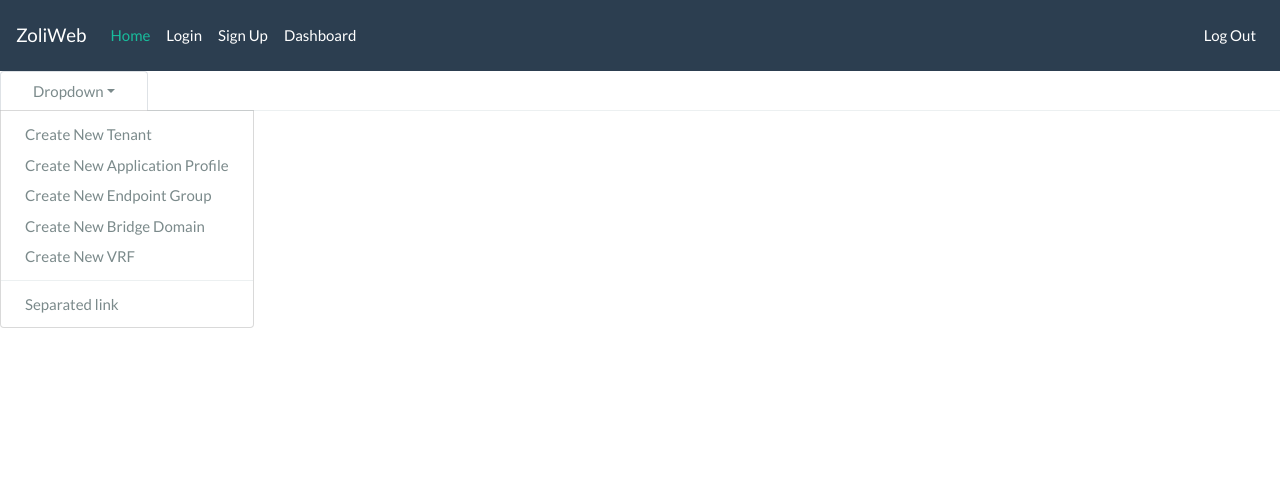
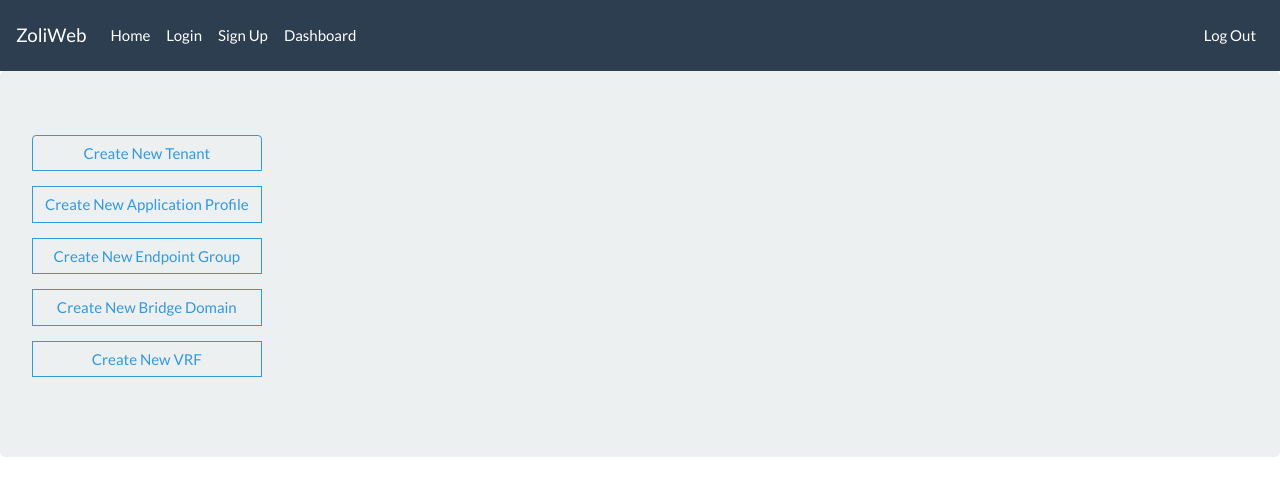
Before and after one commit to zoliron/Flask, a Flask app: page /dashboard in a window 1280 px wide. Shown: the top 496 px of the page. Run offline with Flask 2, Linux system fonts and the light colour scheme; a user stored in the database is signed in; some libraries are stand-ins or nearby versions.

Commit message:
Simple bootstrap implementation

```diff
--- a/templates/baseTemplate.html
+++ b/templates/baseTemplate.html
@@ -17,7 +17,7 @@
 
     <div class="collapse navbar-collapse" id="navbarColor01">
         <ul class="navbar-nav mr-auto">
-            <li class="nav-item active">
+            <li class="nav-item">
                 <a class="nav-link" href="/">Home <span class="sr-only">(current)</span></a>
             </li>
             <li class="nav-item">
--- a/templates/dashboard.html
+++ b/templates/dashboard.html
@@ -1,19 +1,18 @@
 {% extends "baseTemplate.html" %}
 
 {% block content %}
-<ul class="nav nav-tabs">
-  <li class="nav-item dropdown show">
-    <a class="nav-link dropdown-toggle" data-toggle="dropdown" href="#" role="button" aria-haspopup="true" aria-expanded="true">Dropdown</a>
-    <div class="dropdown-menu show" x-placement="bottom-start" style="position: absolute; will-change: transform; top: 0px; left: 0px; transform: translate3d(0px, 40px, 0px);">
-      <a class="dropdown-item" href="newTenant.html">Create New Tenant</a>
-      <a class="dropdown-item" href="#">Create New Application Profile</a>
-      <a class="dropdown-item" href="#">Create New Endpoint Group</a>
-      <a class="dropdown-item" href="#">Create New Bridge Domain</a>
-      <a class="dropdown-item" href="#">Create New VRF</a>
-      <div class="dropdown-divider"></div>
-      <a class="dropdown-item" href="#">Separated link</a>
+<div class="jumbotron">
+    <div class="btn-group-vertical" data-toggle="buttons">
+        <button type="button" class="btn btn-outline-info">Create New Tenant</button>
+        <p></p>
+        <button type="button" class="btn btn-outline-info">Create New Application Profile</button>
+        <p></p>
+        <button type="button" class="btn btn-outline-info">Create New Endpoint Group</button>
+        <p></p>
+        <button type="button" class="btn btn-outline-info">Create New Bridge Domain</button>
+        <p></p>
+        <button type="button" class="btn btn-outline-info">Create New VRF</button>
+        <p></p>
     </div>
-  </li>
-</ul>
-
+</div>
 {% endblock %}
```
